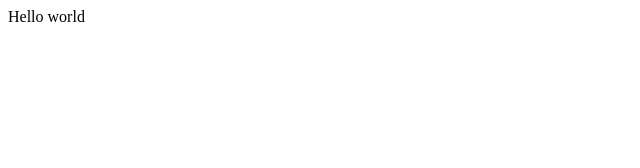
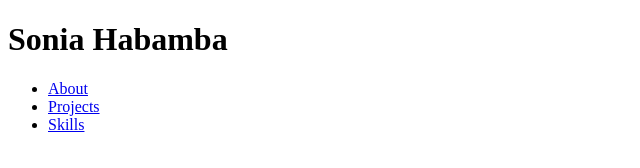
Before and after one commit to UXC0deMuse/frontend-playground, a plain HTML site: page index.html in a window 1280 px wide. Shown: the whole page, without its empty margins (0-640 px from the left). Drawn offline with Linux system fonts and the light colour scheme.

Commit message:
Add header section

```diff
--- a/index.html
+++ b/index.html
@@ -1,15 +1,29 @@
 <!DOCTYPE html>
-<html>
-
+<html lang="en">
 <head>
   <meta charset="utf-8">
   <meta name="viewport" content="width=device-width">
-  <title>replit</title>
+  <title>UX Designer | Sonia Habamba</title>
   <link href="style.css" rel="stylesheet" type="text/css" />
+  <link rel="stylesheet" href="https://cdnjs.cloudflare.com/ajax/libs/font-awesome/6.4.0/css/all.min.css">
 </head>
 
 <body>
-  Hello world
+  <header>
+    <div class="container">
+      <div class="logo">
+        <h1>Sonia Habamba</h1>
+      </div>
+      <nav>
+        <ul>
+          <li><a href="#about">About</a></li>
+          <li><a href="#projects">Projects</a></li>
+          <li><a href="#skills">Skills</a></li>
+        </ul>
+      </nav>
+
+      </div>
+  </header>
   <script src="script.js"></script>
 </body>
 
```
